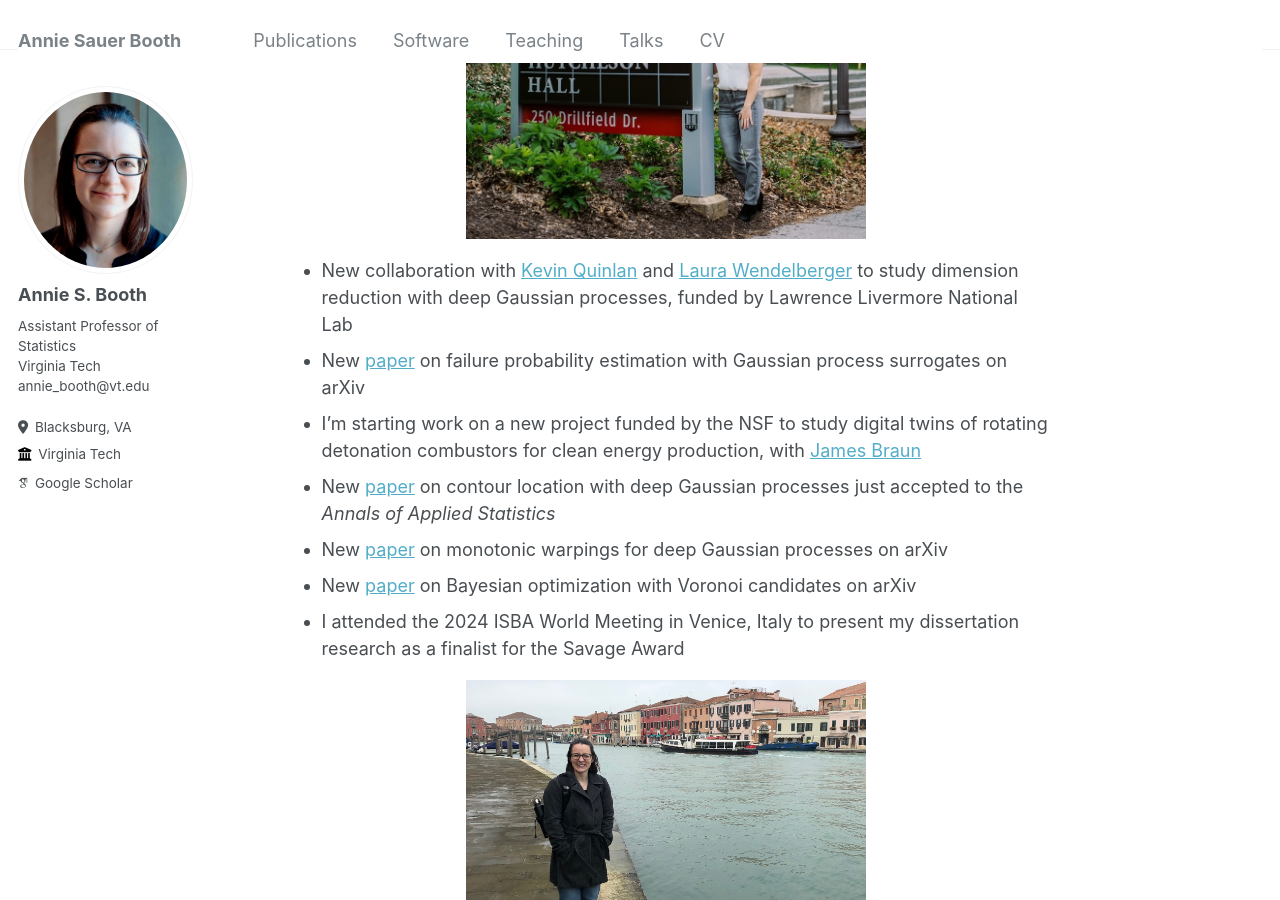
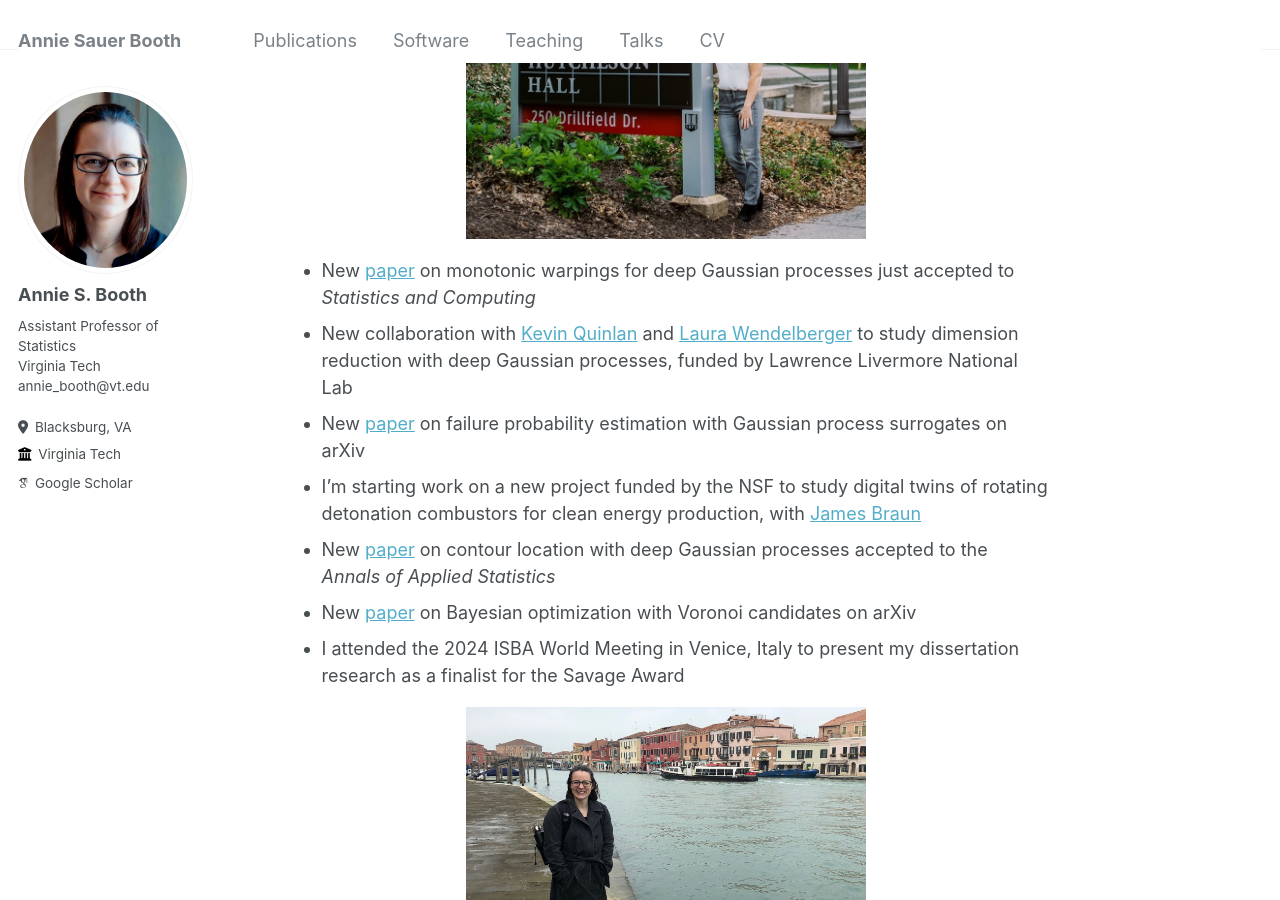
Before and after one commit to anniesbooth/anniesbooth.github.io, a Jekyll site: the page built from _pages/about.md, in a window 1280 px wide and 900 px high, scrolled down 719 px. Built offline with Jekyll 4.4.1, drawn with Linux system fonts in a browser that asks for light colours; some web fonts are replaced.

Commit message:
paper accepted

```diff
--- a/_pages/about.md
+++ b/_pages/about.md
@@ -18,11 +18,11 @@ News and Highlights
 
 <center><img src="/images/hutcheson.jpg" width="400"></center>
 
+* New [paper](https://arxiv.org/pdf/2408.01540) on monotonic warpings for deep Gaussian processes just accepted to *Statistics and Computing*
 * New collaboration with [Kevin Quinlan](https://people.llnl.gov/quinlan5) and [Laura Wendelberger](https://www.linkedin.com/in/laura-wendelberger-027016b0) to study dimension reduction with deep Gaussian processes, funded by Lawrence Livermore National Lab
 * New [paper](https://arxiv.org/pdf/2410.04496) on failure probability estimation with Gaussian process surrogates on arXiv
 * I'm starting work on a new project funded by the NSF to study digital twins of rotating detonation combustors for clean energy production, with [James Braun](https://mae.ncsu.edu/people/james-braun/)
-* New [paper](https://arxiv.org/pdf/2308.04420.pdf) on contour location with deep Gaussian processes just accepted to the *Annals of Applied Statistics*
-* New [paper](https://arxiv.org/pdf/2408.01540) on monotonic warpings for deep Gaussian processes on arXiv
+* New [paper](https://arxiv.org/pdf/2308.04420.pdf) on contour location with deep Gaussian processes accepted to the *Annals of Applied Statistics*
 * New [paper](https://arxiv.org/pdf/2402.04922.pdf) on Bayesian optimization with Voronoi candidates on arXiv
 * I attended the 2024 ISBA World Meeting in Venice, Italy to present my dissertation research as a finalist for the Savage Award
 
```
Also changed, not shown: _pages/publications.md (+1 -1 lines), 2 other files.
